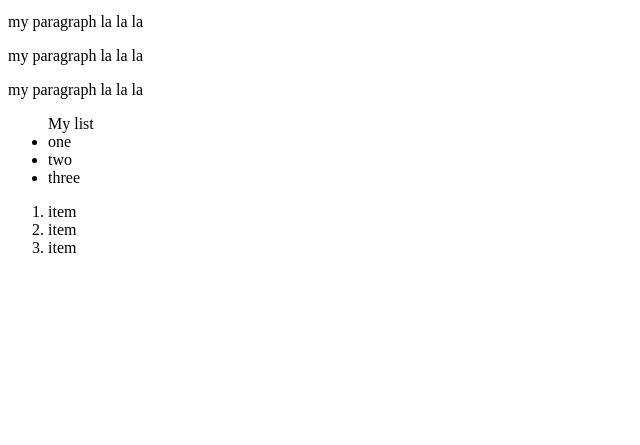
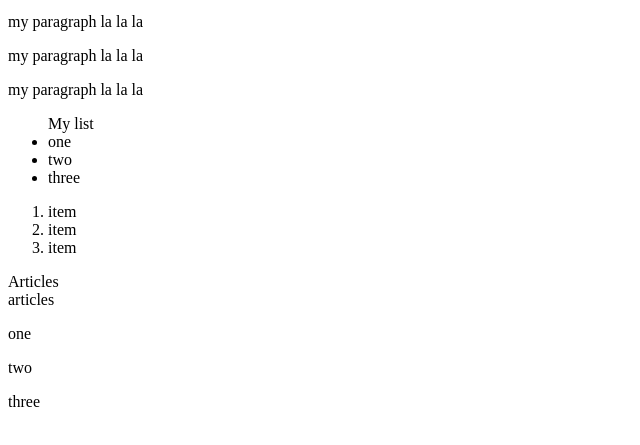
Before and after one commit to EdSmith2032/emmet-practice, a plain HTML site: page index.html in a window 1280 px wide. Shown: the part 169-614 px from the top of the page, without its empty margins (0-640 px from the left). Drawn offline with Linux system fonts and the light colour scheme.

Commit message:
Create nested section-article-paragraph structure

```diff
--- a/index.html
+++ b/index.html
@@ -30,5 +30,12 @@
         <li>item</li>
     </ol>
 
+    <section> Articles
+        <article> articles
+            <p>one</p>
+            <p>two</p>
+            <p>three</p>
+        </article>
+    </section>
 </body>
 </html>
```
